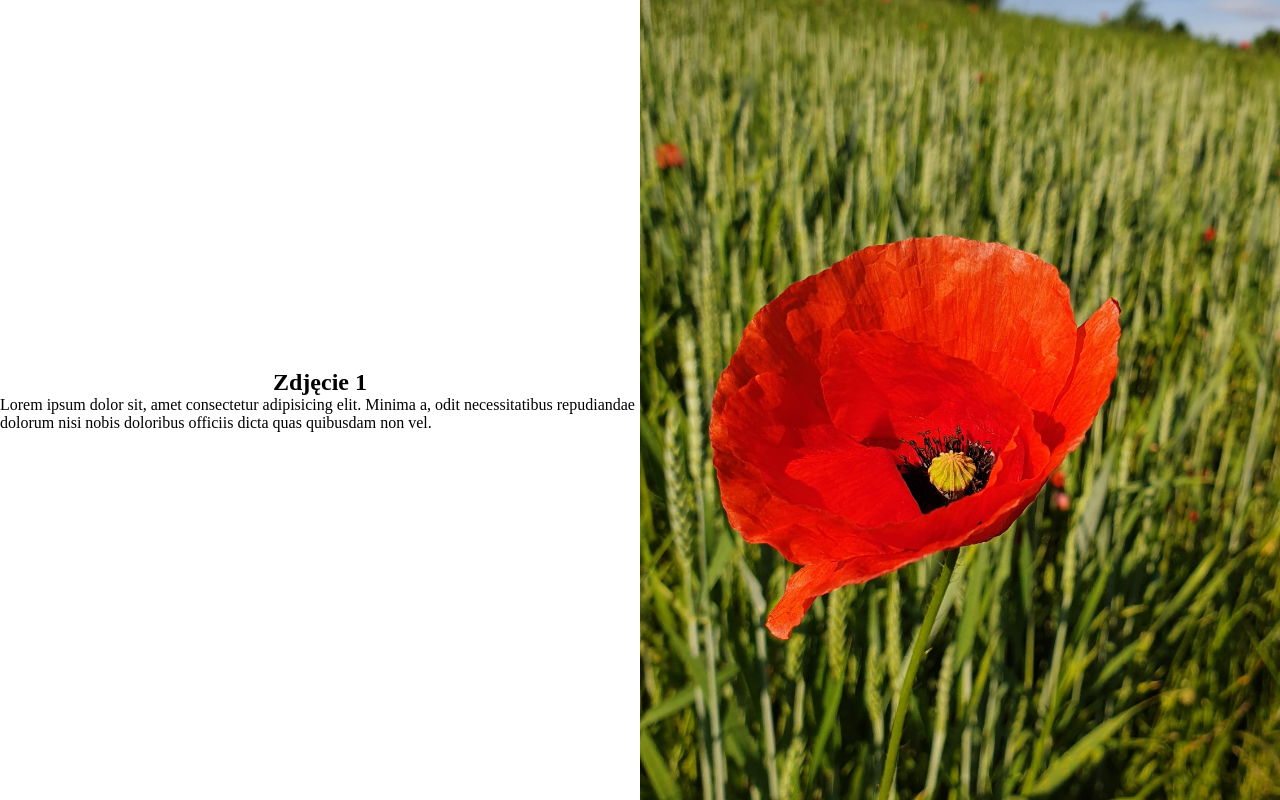
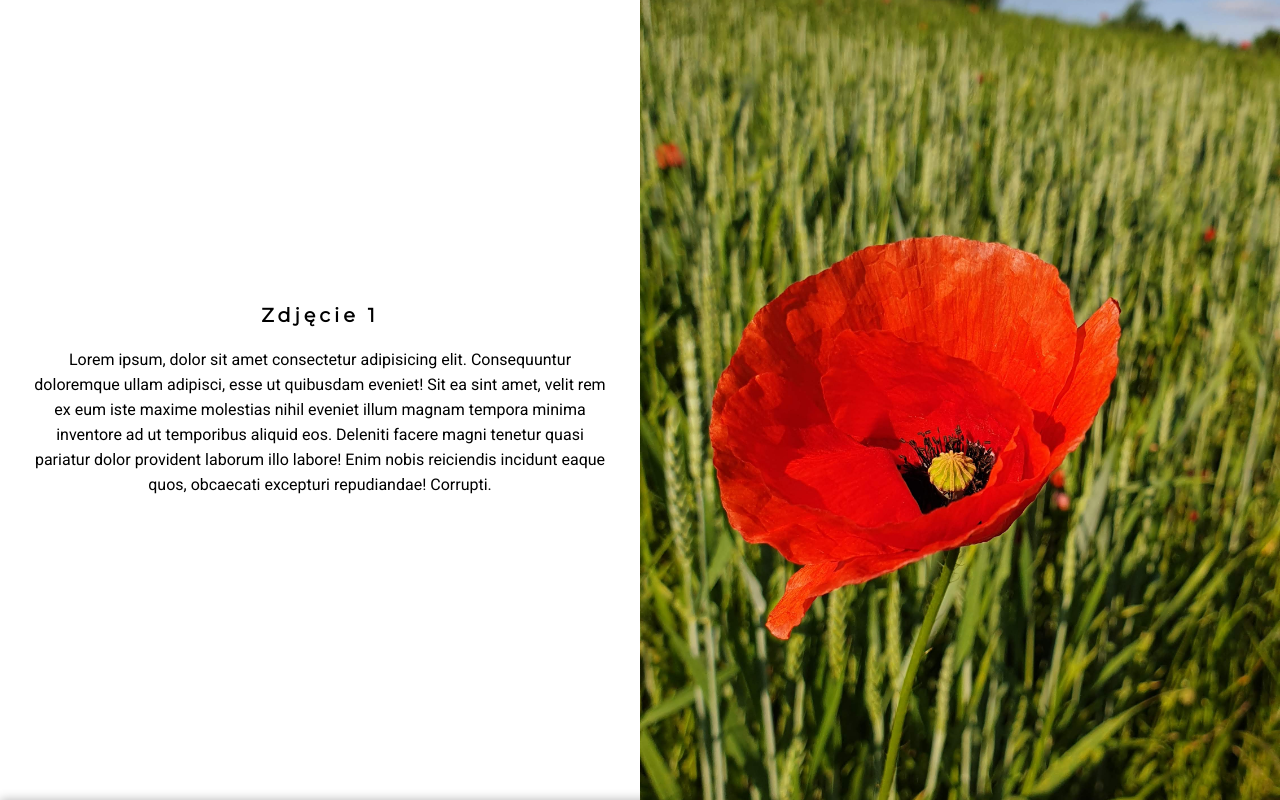
Before and after one commit to DamianoCode/landing-page, a plain HTML site: page index.html in a window 1280 px wide. Drawn offline with Linux system fonts and the light colour scheme.

Commit message:
Improve styles

```diff
--- a/Styles/style.scss
+++ b/Styles/style.scss
@@ -1,3 +1,10 @@
+:root{
+    --color: white;
+    --second-color: rgb(23, 30, 37);
+    --primary-font: 'Montserrat', sans-serif;
+    --secondary-font: 'Roboto', sans-serif;
+}
+
 *, *:before, *:after {
     margin: 0;
     padding: 0;
@@ -17,6 +24,7 @@ body {
     height: 100vh;
     width: 100vw;
     display: flex;
+    box-shadow: 0 0 10px rgba(0, 0, 0,0.3);
     @media screen and (max-width:1024px) {
         flex-direction: column;
     }
@@ -39,8 +47,27 @@ body {
             width: 100%;
             object-fit:cover;
         }
-        .section__text{
-            text-align: center;
+    }
+    .section__text{
+        padding: 0 30px;
+        font-family: var(--primary-font);
+        font-weight: 500;
+        h2{
+            font-size: 1.2em;
+            letter-spacing: 4px;
+        }
+    }
+    .section__text-span{
+        text-align: center;
+        padding-top: 20px;
+        max-width: 80ch;
+        font-family: var(--secondary-font);
+        font-weight: 400;
+        line-height: 25px;
+    }
+    .order__reverse{
+        @media screen and (min-width:1024px) {
+        order: -1;
         }
     }
 }
--- a/index.html
+++ b/index.html
@@ -6,16 +6,18 @@
     <meta name="viewport" content="width=device-width, initial-scale=1.0">
     <title>Simple Landing Page</title>
     <link rel="stylesheet" href="./Styles/style.css">
+    <link rel="preconnect" href="https://fonts.googleapis.com">
+    <link rel="preconnect" href="https://fonts.gstatic.com" crossorigin>
+    <link href="https://fonts.googleapis.com/css2?family=Montserrat:wght@300;400&family=Roboto:wght@300;400&display=swap" rel="stylesheet">
 </head>
 <body>
     <header class="header">
-
     </header>
     <main class="container">
         <section class="section">
             <div class="half section__text">
                 <h2>Zdjęcie 1</h2>
-                <span>Lorem ipsum dolor sit, amet consectetur adipisicing elit. Minima a, odit necessitatibus repudiandae dolorum nisi nobis doloribus officiis dicta quas quibusdam non vel.</span>
+                <span class="section__text-span">Lorem ipsum, dolor sit amet consectetur adipisicing elit. Consequuntur doloremque ullam adipisci, esse ut quibusdam eveniet! Sit ea sint amet, velit rem ex eum iste maxime molestias nihil eveniet illum magnam tempora minima inventore ad ut temporibus aliquid eos. Deleniti facere magni tenetur quasi pariatur dolor provident laborum illo labore! Enim nobis reiciendis incidunt eaque quos, obcaecati excepturi repudiandae! Corrupti.</span>
             </div>
             <div class="half">
                 <img src="./Images/img1.jpg" alt="mak">
@@ -24,16 +26,16 @@
         <section class="section">
             <div class="half section__text">
                 <h2>Zdjęcie 2</h2>
-                <span>Lorem ipsum dolor sit, amet consectetur adipisicing elit. Minima a, odit necessitatibus repudiandae dolorum nisi nobis doloribus officiis dicta quas quibusdam non vel.</span>
+                <span class="section__text-span">Lorem ipsum, dolor sit amet consectetur adipisicing elit. Consequuntur doloremque ullam adipisci, esse ut quibusdam eveniet! Sit ea sint amet, velit rem ex eum iste maxime molestias nihil eveniet illum magnam tempora minima inventore ad ut temporibus aliquid eos. Deleniti facere magni tenetur quasi pariatur dolor provident laborum illo labore! Enim nobis reiciendis incidunt eaque quos, obcaecati excepturi repudiandae! Corrupti.</span>
             </div>
-            <div class="half">
+            <div class="half order__reverse">
                 <img src="./Images/img2.jpg" alt="mak">
             </div>
         </section>
         <section class="section">
             <div class="half section__text">
                 <h2>Zdjęcie 3</h2>
-                <span>Lorem ipsum dolor sit, amet consectetur adipisicing elit. Minima a, odit necessitatibus repudiandae dolorum nisi nobis doloribus officiis dicta quas quibusdam non vel.</span>
+                <span class="section__text-span">Lorem ipsum, dolor sit amet consectetur adipisicing elit. Consequuntur doloremque ullam adipisci, esse ut quibusdam eveniet! Sit ea sint amet, velit rem ex eum iste maxime molestias nihil eveniet illum magnam tempora minima inventore ad ut temporibus aliquid eos. Deleniti facere magni tenetur quasi pariatur dolor provident laborum illo labore! Enim nobis reiciendis incidunt eaque quos, obcaecati excepturi repudiandae! Corrupti.</span>
             </div>
             <div class="half">
                 <img src="./Images/img3.jpg" alt="mak">
@@ -42,9 +44,9 @@
         <section class="section">
             <div class="half section__text">
                 <h2>Zdjęcie 4</h2>
-                <span>Lorem ipsum dolor sit, amet consectetur adipisicing elit. Minima a, odit necessitatibus repudiandae dolorum nisi nobis doloribus officiis dicta quas quibusdam non vel.</span>
+                <span class="section__text-span">Lorem ipsum, dolor sit amet consectetur adipisicing elit. Consequuntur doloremque ullam adipisci, esse ut quibusdam eveniet! Sit ea sint amet, velit rem ex eum iste maxime molestias nihil eveniet illum magnam tempora minima inventore ad ut temporibus aliquid eos. Deleniti facere magni tenetur quasi pariatur dolor provident laborum illo labore! Enim nobis reiciendis incidunt eaque quos, obcaecati excepturi repudiandae! Corrupti.</span>
             </div>
-            <div class="half">
+            <div class="half order__reverse">
                 <img src="./Images/img4.jpg" alt="mak">
             </div>
         </section>
```
Also changed, not shown: Styles/style.css, 1 other file.
